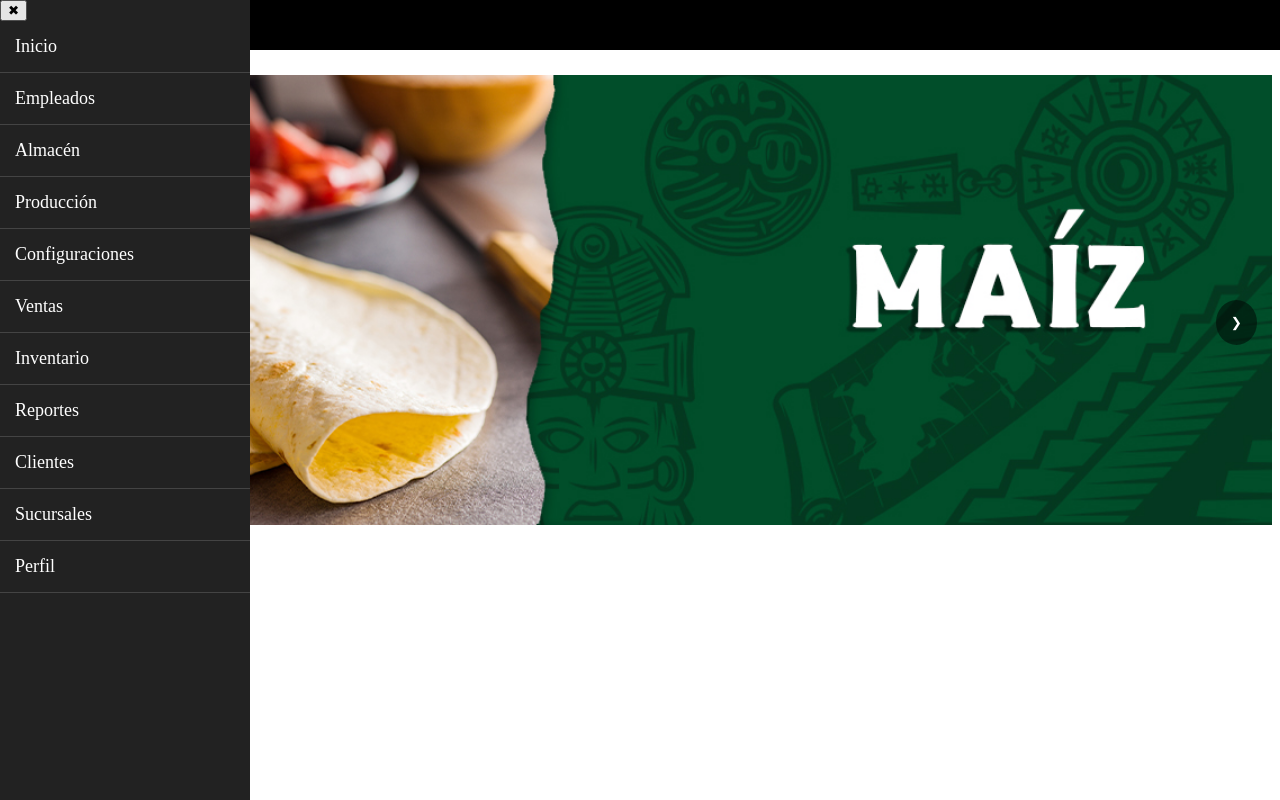
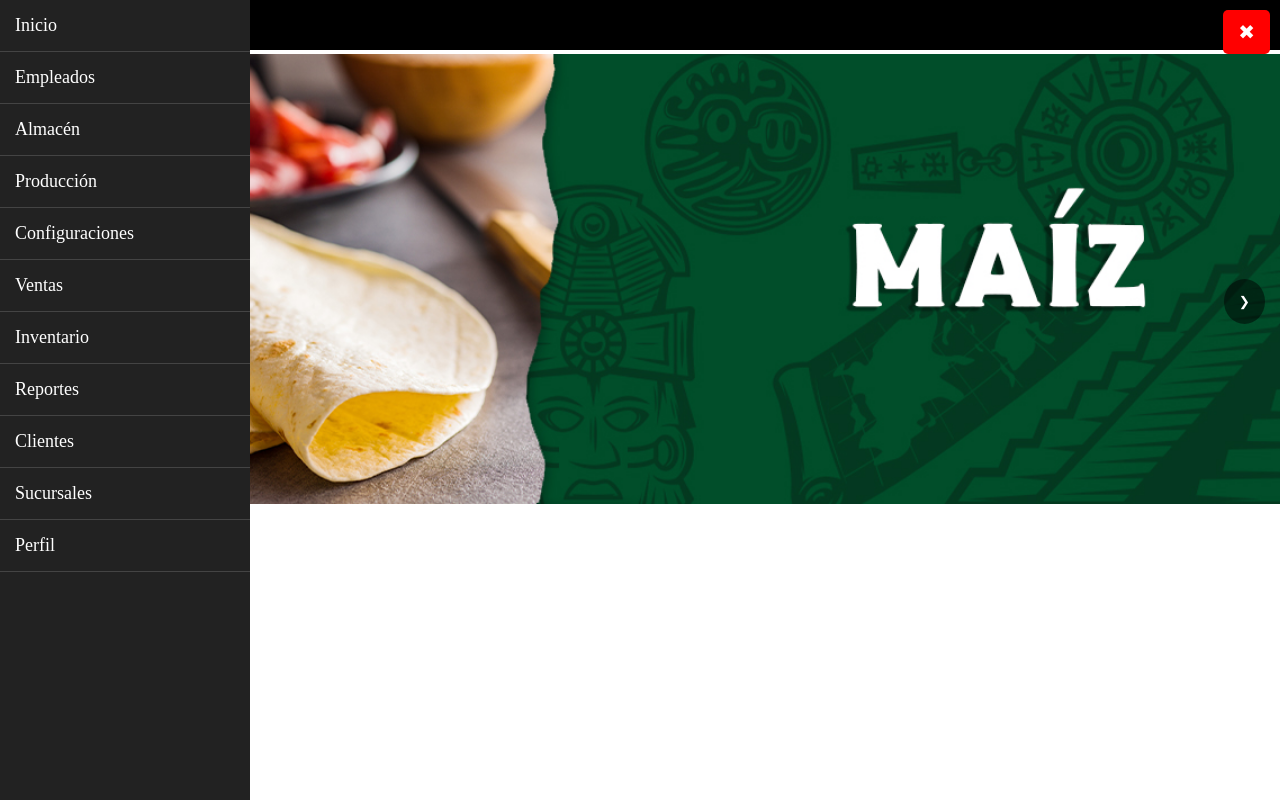
Before and after one commit to ryxn-179c/desarrollo-web, a Vue app: page /home in a window 1280 px wide. Both pictures are taken after a click on the button "Menu ☰". Built offline with nearby package versions, Linux system fonts and the light colour scheme.

Commit message:
Modificaciones que se isieron

```diff
--- a/src/App.vue
+++ b/src/App.vue
@@ -11,5 +11,11 @@ export default {
 </script>
 
 <style>
-
+  html, body {
+    margin: 0;
+    padding: 0;
+    width: 100%;
+    height: 100vh;
+    overflow: hidden;
+}
 </style>
--- a/src/components/Home.vue
+++ b/src/components/Home.vue
@@ -10,9 +10,11 @@
       <!-- Fondo oscuro cuando el menú está abierto -->
       <div v-if="menuAbierto" class="overlay" @click="menuAbierto = false"></div>
 
+      <!-- Botón de cerrar fuera del menú -->
+<button class="cerrar-menu" v-if="menuAbierto" @click="menuAbierto = false">✖</button>
+
 <!-- Menú lateral -->
 <aside class="menu-lateral" :class="{ abierto: menuAbierto }">
-        <button class="cerrar-menu" @click="menuAbierto = false">✖</button>
   <ul>
     <li><router-link to="/inicio">Inicio</router-link></li>
     <li><router-link to="/empleados">Empleados</router-link></li>
@@ -27,6 +29,7 @@
     <li><router-link to="/perfil">Perfil</router-link></li>
   </ul>
 </aside>
+
 
       <!-- Carousel -->
       <div class="carousel">
@@ -118,9 +121,24 @@
   .menu-lateral a:hover {
     background: #444;
   }
+
+  .cerrar-menu {
+    position: fixed;
+    top: 10px;
+    right: 10px;
+    background: red;
+    color: white;
+    border: none;
+    padding: 10px 15px;
+    font-size: 20px;
+    cursor: pointer;
+    border-radius: 5px;
+    z-index: 1002; /* Para asegurarse de que esté por encima del menú */
+}
+
   /***** Carousel *****/
   .carousel {
-    margin: 75px auto;
+    margin: 54px auto;
     position: relative;
     width: 100%;
     height: 450px;
```
Lines whose indentation alone changed are shown as unchanged.
